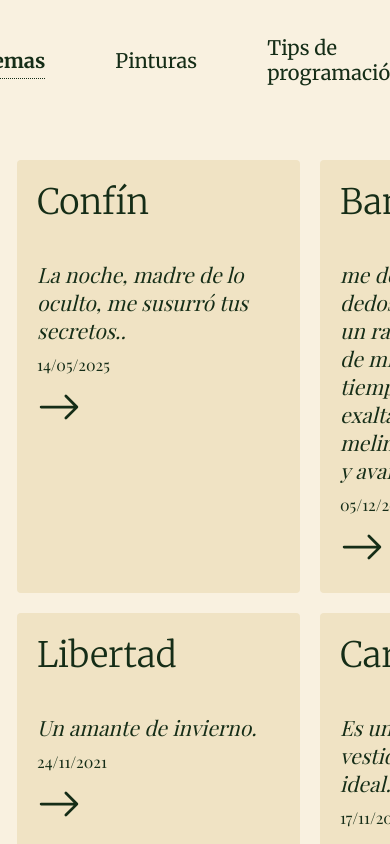
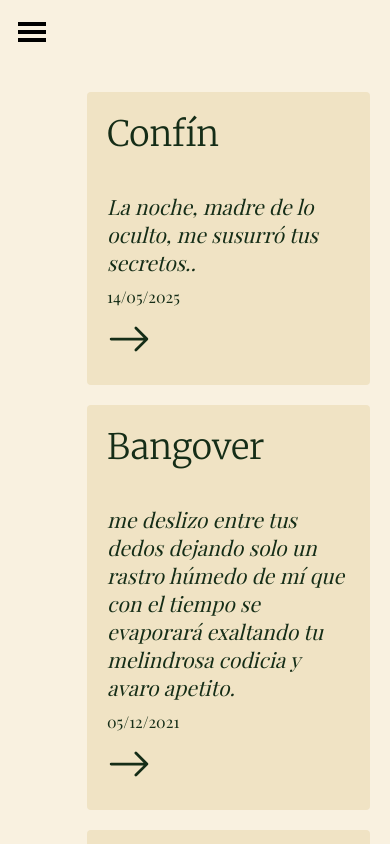
Before and after one commit to JoseMaldonado03/joseMaldonadoPage, a Next.js app: page /poemas in a window 390 px wide. Shown: the top 844 px of the page. Built offline with nearby package versions, Linux system fonts and the light colour scheme.

Commit message:
media query

```diff
--- a/components/CardList/styles.module.css
+++ b/components/CardList/styles.module.css
@@ -1,7 +1,12 @@
 .cardList {
-  margin: 40px 0;
+  margin: 20px 70px;
   display: grid;
-  grid-template-columns: repeat(3, 1fr);
+  grid-template-columns: repeat(1, 1fr);
   grid-column-gap: 20px;
   grid-row-gap: 20px;
+
+  @media (min-width: 800px){
+    grid-template-columns: repeat(3, 1fr);
+    margin: 40px 0;
+  }
 }
--- a/components/NavBar/index.tsx
+++ b/components/NavBar/index.tsx
@@ -1,7 +1,23 @@
-import { type PropsWithChildren } from 'react';
+'use client';
+
+import { type PropsWithChildren, useState } from 'react';
+import { GiHamburgerMenu } from "react-icons/gi";
+import { AiOutlineClose } from "react-icons/ai";
+
 
 import classes from './styles.module.css';
 
 export default function NavBar({ children }: PropsWithChildren) {
-  return <nav className={classes.navBar}>{children}</nav>;
+  const [menuOpen, setMenuOpen] = useState(false);
+
+  return (
+    <>
+    <button className={classes.hamburguesa} onClick={() => setMenuOpen(!menuOpen)}>
+      {menuOpen ? <AiOutlineClose /> : <GiHamburgerMenu />}
+    </button>
+    <nav
+      data-mobile-open={menuOpen}
+      className={classes.navBar}>{children}</nav>
+      </>
+    );
 }
--- a/components/NavBar/styles.module.css
+++ b/components/NavBar/styles.module.css
@@ -1,6 +1,38 @@
 .navBar {
-  display: flex;
-  justify-content: center;
-  align-items: center;
-  height: 120px;
+  display: none;
+
+  background-color: var(--color-box-background);
+  margin: 0 20px;
+  padding: 20px;
+
+  &[data-mobile-open="true"] {
+    display: flex;
+    flex-direction: column;
+  }
+
+  @media (min-width: 800px) {
+    background-color: transparent;
+    flex-direction: row;
+    display: flex;
+    justify-content: space-around;
+    align-items: center;
+    height: 120px;
+
+     &[data-mobile-open="true"] {
+      flex-direction: row;
+    }
+  }
 }
+
+
+.hamburguesa {
+  background-color: transparent;
+  border: 0;
+  font-size: 32px;
+  padding: 16px;
+  cursor: pointer;
+
+  @media (min-width: 800px) {
+    display: none;
+  }
+}
--- a/components/NavBarItem/styles.module.css
+++ b/components/NavBarItem/styles.module.css
@@ -1,5 +1,5 @@
 .item {
-  margin: 10px 70px 10px 0;
+  margin: 10px 0 10px 0;
   list-style: none;
   font-family: var(--font-title);
   font-size: 20px;
@@ -10,7 +10,12 @@
   }
 
   & a {
+    display: block;
     color: var(--color-text);
     padding-bottom: 5px;
+
+    @media (min-width: 800px) {
+      display: inline;
+    }
   }
 }
--- a/components/ThemeButton/styles.module.css
+++ b/components/ThemeButton/styles.module.css
@@ -1,7 +1,7 @@
 .button {
   height: 34px;
   width: 50px;
-  margin: 0 20px;
+  margin: 30px 0px 0;
   background: transparent;
   border: 2px solid var(--color-text);
   border-radius: 18px;
@@ -17,6 +17,10 @@
   &:focus {
     outline: none;
   }
+
+  @media (min-width: 800px) {
+    margin: 0 20px;
+  }
 }
 
 .indicator {
```
